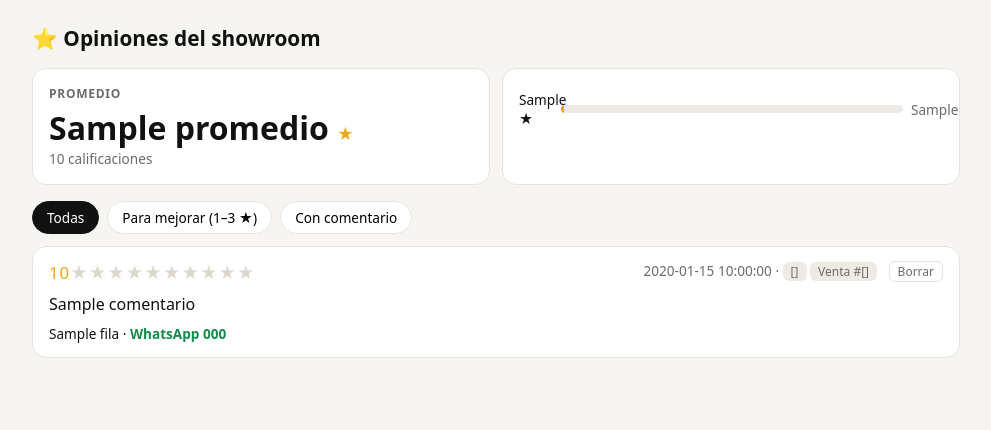
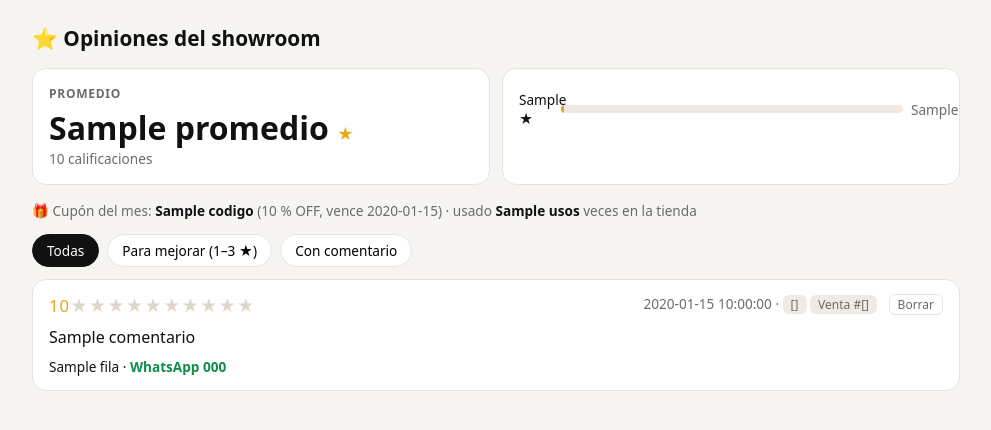
Before and after one commit to mmartinmape-byte/bot-bhd-, a Flask app: template templates/opiniones.html in a window 1280 px wide. Shown: the top 430 px of the page, without its empty margins (144-1135 px from the left). Run offline with Flask 3, Linux system fonts and the light colour scheme; the template is opened without the code that fills it: most values are stand-ins (such as "Sample title", 1, 10 or a date in 2020); some libraries are stand-ins or nearby versions.

Commit message:
Cupón del mes (10%) como agradecimiento por calificar en /hola
- Se crea solo en Tienda Nube la primera vez que se necesita en el mes
  (GRACIAS<MES><AA>, 10%, del 1 al último día, combinable, sin mínimo).
- Se muestra a quien califica con cualquier puntaje; no se condiciona a la
  reseña de Google (Google prohíbe incentivarlas).
- El panel /opiniones muestra el cupón del mes y cuántas veces se usó.
- Requiere el permiso Cupones (Editar) en la app de TN y reconectar.

Co-Authored-By: Claude Opus 5.5 <noreply@anthropic.com>

```diff
--- a/app.py
+++ b/app.py
@@ -7,7 +7,7 @@
 from flask import Flask, render_template, request, jsonify, redirect, Response
 from sqlalchemy import create_engine, text
 from datetime import datetime, timezone, timedelta
-import os, re, json, uuid
+import os, re, json, uuid, time
 import requests as req_lib
 import anthropic
 
@@ -202,6 +202,72 @@ def tn_headers():
 
 def tn_base():
     return f"https://api.tiendanube.com/v1/{cfg_get('tn_store')}"
+
+
+# ── Cupón del mes (agradecimiento por calificar en /hola) ─────────────────────
+# Un código único por mes (10 %, vigente del 1 al último día del mes), creado
+# solo en Tienda Nube la primera vez que se necesita en el mes. Es por calificar
+# en NUESTRA página (cualquier cantidad de estrellas), nunca a cambio de la
+# reseña en Google: Google prohíbe incentivar reseñas y puede borrarlas.
+# Requiere el permiso "Cupones → Editar" en la app de partners (y reconectar).
+
+CUPON_PORC  = 10
+_MESES_ABR  = ['ENE', 'FEB', 'MAR', 'ABR', 'MAY', 'JUN', 'JUL', 'AGO', 'SEP', 'OCT', 'NOV', 'DIC']
+_cupon_fallo = {'ts': 0}  # si TN falla (ej. falta el permiso) no reintenta en cada visita
+
+
+def _fin_de_mes(d):
+    sig = (d.replace(day=28) + timedelta(days=4)).replace(day=1)
+    return sig - timedelta(days=1)
+
+
+def cupon_del_mes():
+    """{'codigo', 'hasta'} del cupón del mes en curso (lo crea si no existe), o None."""
+    hoy = datetime.now(ARG).date()
+    clave = f'cupon_{hoy:%Y-%m}'
+    hasta = _fin_de_mes(hoy)
+    codigo = cfg_get(clave)
+    if codigo:
+        return {'codigo': codigo, 'hasta': hasta}
+    if not cfg_get('tn_token') or time.time() - _cupon_fallo['ts'] < 600:
+        return None
+    codigo = f'GRACIAS{_MESES_ABR[hoy.month - 1]}{hoy:%y}'
+    try:
+        r = req_lib.post(f'{tn_base()}/coupons', headers=tn_headers(), timeout=20, json={
+            'code': codigo, 'type': 'percentage', 'value': f'{CUPON_PORC:.2f}',
+            'start_date': hoy.replace(day=1).isoformat(), 'end_date': hasta.isoformat(),
+            'min_price': 0, 'includes_shipping': False, 'first_consumer_purchase': False,
+            'combines_with_other_discounts': True,
+        })
+        if r.status_code not in (200, 201):
+            # ¿Ya existía (otra visita lo creó al mismo tiempo, o se creó a mano)?
+            g = req_lib.get(f'{tn_base()}/coupons', headers=tn_headers(), timeout=20,
+                            params={'q': codigo})
+            existe = g.status_code == 200 and any(
+                (c.get('code') or '').upper() == codigo for c in g.json())
+            if not existe:
+                print(f'  Cupón: TN respondió {r.status_code}: {r.text[:300]}')
+                _cupon_fallo['ts'] = time.time()
+                return None
+    except Exception as ex:
+        print(f'  Cupón: error con Tienda Nube: {ex}')
+        _cupon_fallo['ts'] = time.time()
+        return None
+    cfg_set(clave, codigo)
+    return {'codigo': codigo, 'hasta': hasta}
+
+
+def cupon_usos(codigo):
+    """Veces que se usó un cupón en la tienda (para el panel), o None si no se pudo ver."""
+    try:
+        g = req_lib.get(f'{tn_base()}/coupons', headers=tn_headers(), timeout=15,
+                        params={'q': codigo})
+        for c in g.json() if g.status_code == 200 else []:
+            if (c.get('code') or '').upper() == codigo:
+                return c.get('used') or 0
+    except Exception:
+        pass
+    return None
 
 
 @app.route('/tn/conectar')
@@ -470,6 +536,7 @@ def hola():
     origen = re.sub(r'[^a-z0-9_-]', '', (request.args.get('o') or 'showroom').lower())[:30]
     return render_template('hola.html', whatsapp=WHATSAPP_BHD, resena_url=GOOGLE_RESENA_URL,
                            tienda_url=TIENDA_URL, direccion=SHOWROOM_DIR,
+                           cupon=cupon_del_mes(), cupon_porc=CUPON_PORC,
                            origen=origen or 'showroom',
                            venta=re.sub(r'\D', '', request.args.get('v') or '')[:12])
 
@@ -492,7 +559,9 @@ def api_opinion():
             {'e': estrellas, 'o': _limpio(d.get('origen'), 30),
              'v': re.sub(r'\D', '', str(d.get('venta') or ''))[:12], 't': token,
              'f': datetime.now(ARG).strftime('%Y-%m-%d %H:%M')})
-    return jsonify({'ok': True, 'token': token})
+    cupon = cupon_del_mes()
+    return jsonify({'ok': True, 'token': token, 'cupon': cupon and {
+        'codigo': cupon['codigo'], 'hasta': cupon['hasta'].strftime('%d/%m')}})
 
 
 @app.route('/api/opinion/<token>', methods=['PATCH'])
@@ -555,8 +624,12 @@ def opiniones():
     total = len(filas)
     promedio = round(sum(f['estrellas'] for f in filas) / total, 1) if total else 0
     por_estrella = {n: sum(1 for f in filas if f['estrellas'] == n) for n in range(5, 0, -1)}
+    cupon = cupon_del_mes()
+    if cupon:
+        cupon['usos'] = cupon_usos(cupon['codigo'])
     return render_template('opiniones.html', filas=filas, total=total,
-                           promedio=promedio, por_estrella=por_estrella, clave=BOT_KEY)
+                           promedio=promedio, por_estrella=por_estrella, clave=BOT_KEY,
+                           cupon=cupon)
 
 
 # ── Catálogos mayoristas (QR en el showroom) ──────────────────────────────────
--- a/templates/opiniones.html
+++ b/templates/opiniones.html
@@ -58,6 +58,11 @@
     </div>
   </div>
 
+  <p style="font-size:.85rem;color:#6b6b6b;margin:0 0 14px">
+    {% if cupon %}🎁 Cupón del mes: <strong style="color:#111">{{ cupon.codigo }}</strong> (10 % OFF, vence {{ cupon.hasta.strftime('%d/%m') }}){% if cupon.usos is not none %} · usado <strong style="color:#111">{{ cupon.usos }}</strong> {{ 'vez' if cupon.usos == 1 else 'veces' }} en la tienda{% endif %}
+    {% else %}🎁 Cupón del mes: no disponible — falta el permiso "Cupones" de Tienda Nube (reconectar en /tn/conectar).{% endif %}
+  </p>
+
   <div class="filtros">
     <button class="on" data-f="todas">Todas</button>
     <button data-f="bad">Para mejorar (1–3 ★)</button>
```
Also changed, not shown: templates/hola.html (+41 -1 lines).
